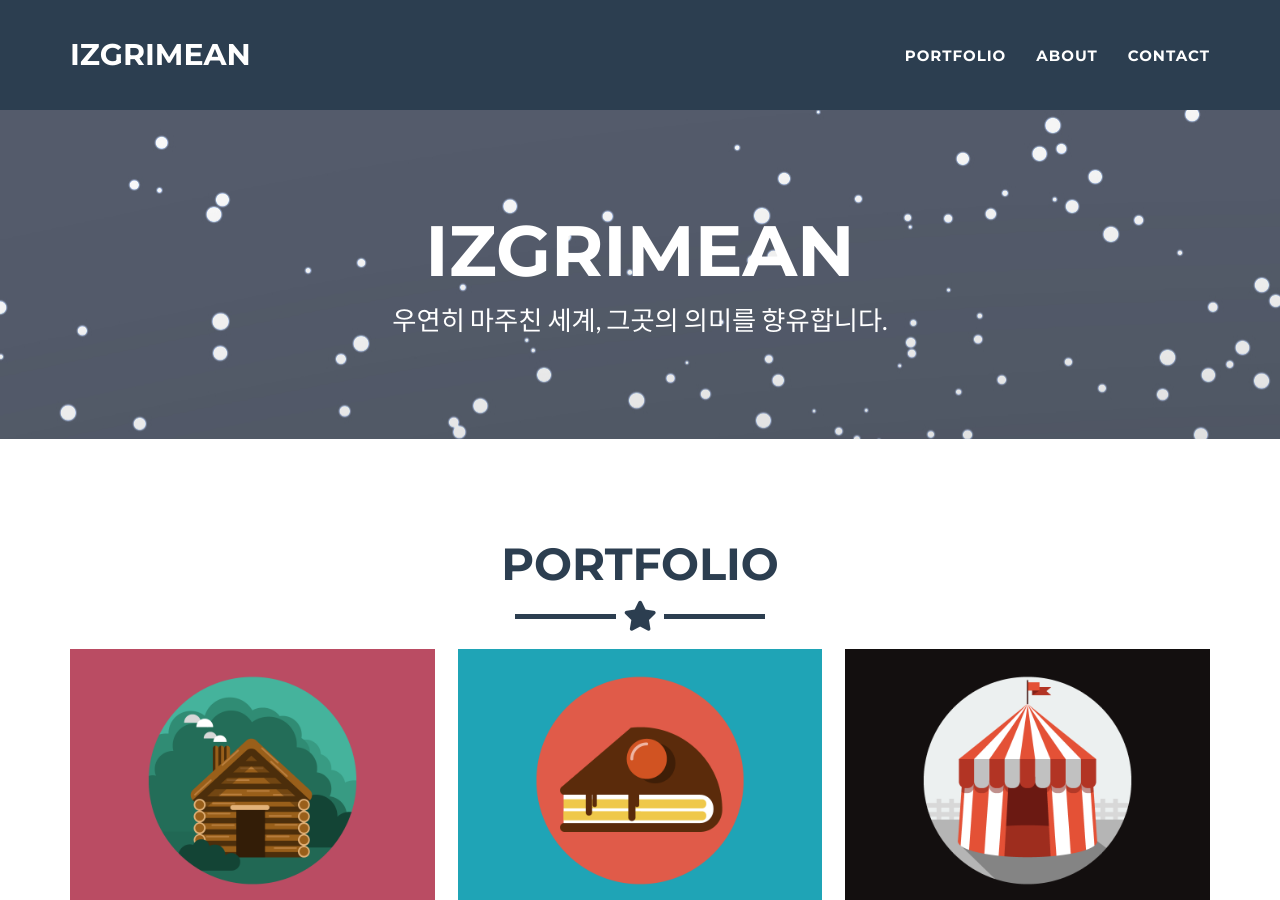
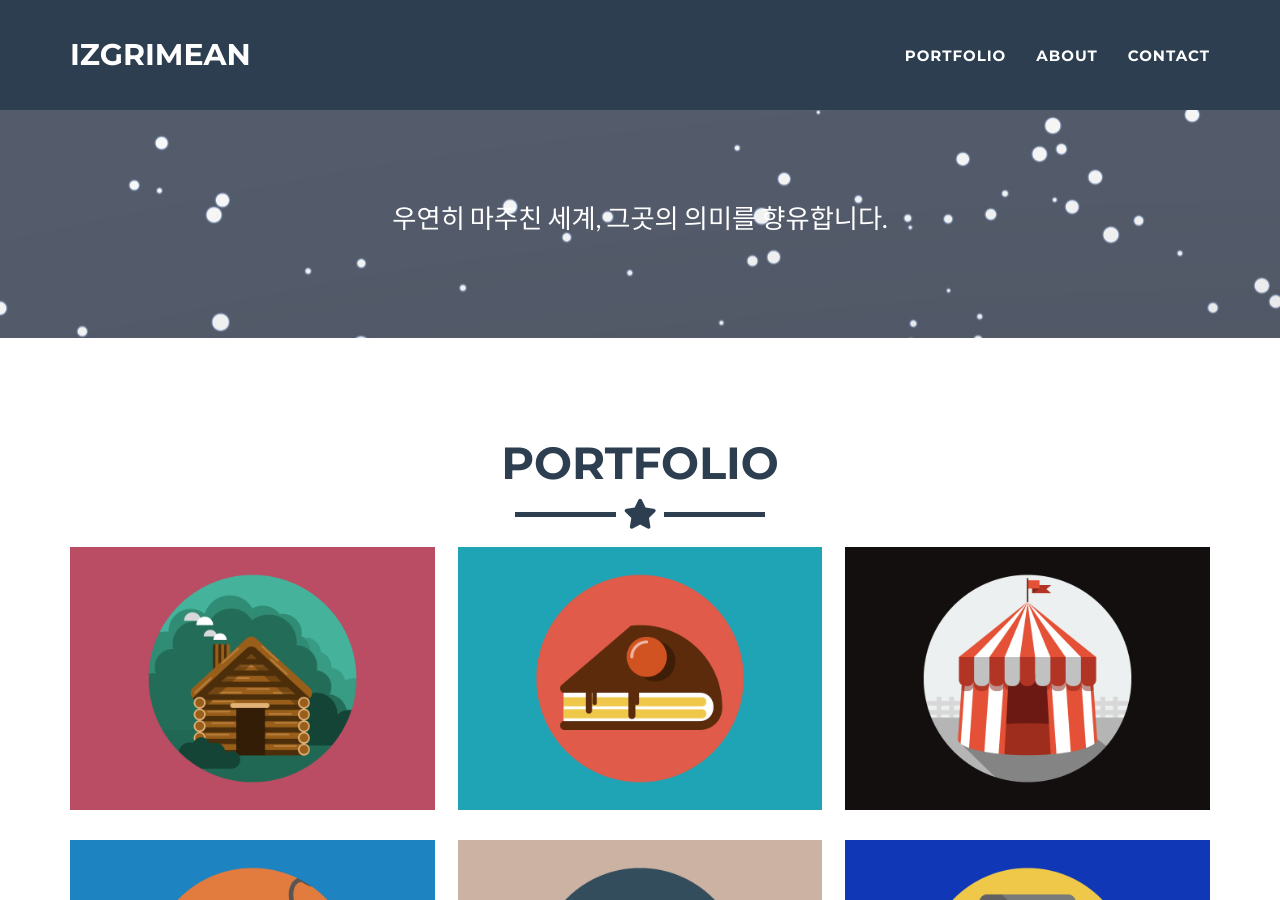
Before and after one commit to izgrimean/izgrimean.github.io, a Jekyll site: the page built from _posts/2014-07-18-project-1.markdown, in a window 1280 px wide and 900 px high. Built offline with Jekyll 4.4.1, drawn with Linux system fonts in a browser that asks for light colours.

Commit message:
Update header.html

```diff
--- a/_includes/header.html
+++ b/_includes/header.html
@@ -5,7 +5,7 @@
       <div class="col-lg-12">
         <!-- <img class="img-responsive" src="img/profile.png" alt="profile-pic" /> (24.05.23) -->
         <div class="intro-text">
-          <span class="name">{{ site.title }}</span>
+          <!-- <span class="name">{{ site.title }}</span> (24.05.23) -->
           <!-- <hr class="star-light" /> (24.05.23) -->
           <!-- <span class="skills">{{ site.skills }}</span> -->
           <span class="skills">우연히 마주친 세계, 그곳의 의미를 향유합니다.</span>
```
